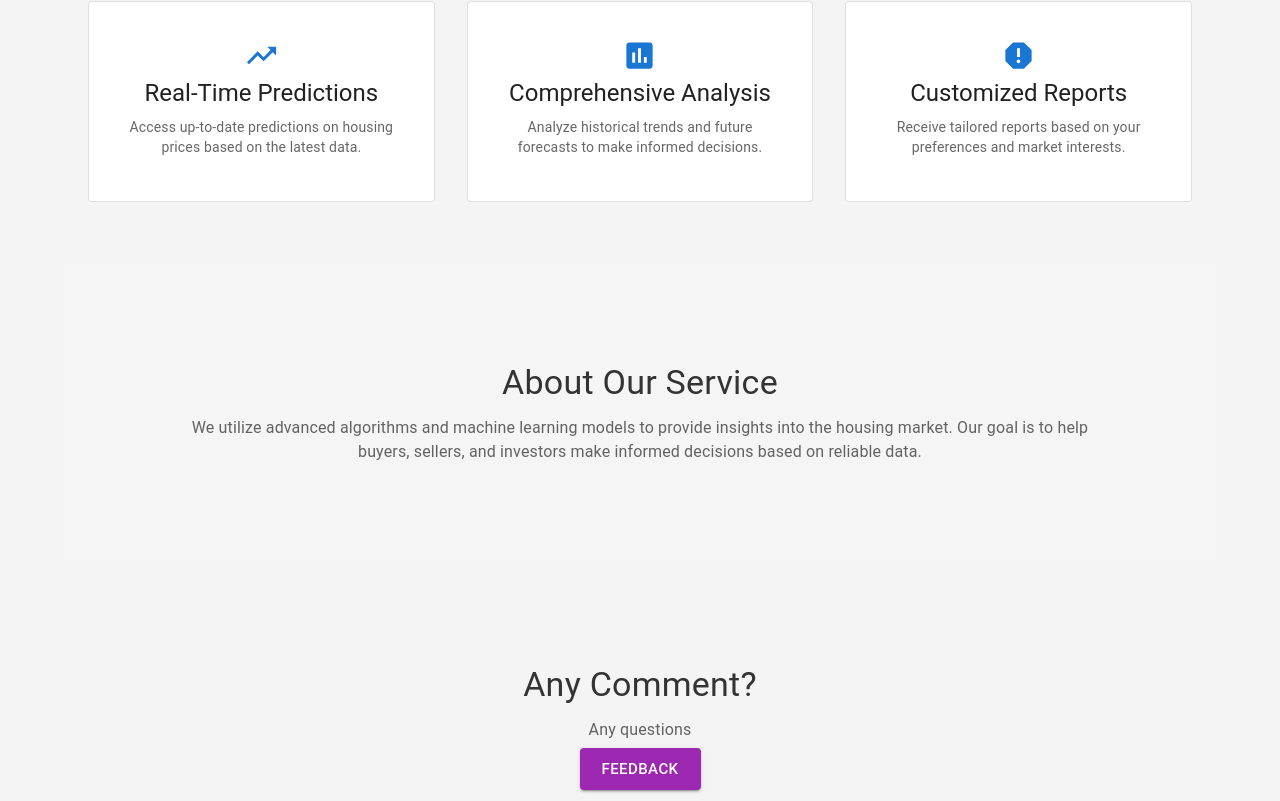
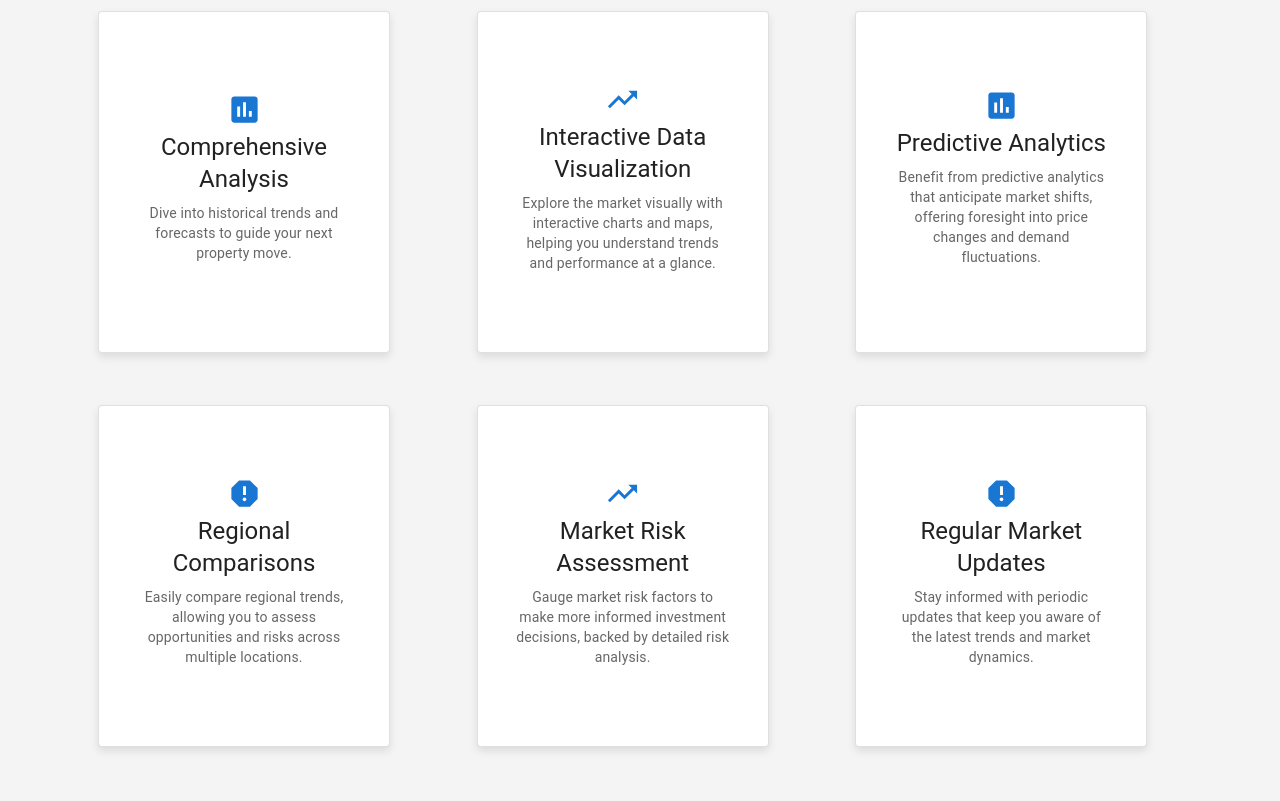
Before and after one commit to buntrylay/Web-Development, a React (Create React App) app: page / in a window 1280 px wide. Shown: the part 479-1280 px from the top of the page. Built offline with nearby package versions, Linux system fonts and the light colour scheme; the HTML template or start-up script is replaced by a standard one.

Commit message:
Home page adjustment

```diff
--- a/src/Home.css
+++ b/src/Home.css
@@ -48,13 +48,48 @@
 }
 
 .features {
+  display: flex;
+  justify-content: center;
+  align-items: stretch; /* Ensures all cards align and stretch evenly */
   padding: 60px 0;
+  flex-wrap: wrap; /* Allows wrapping on smaller screens */
 }
 
 .feature-card {
+  width: 250px; /* Fixed width for all cards */
+  height: 300px; /* Fixed height for uniformity */
+  display: flex;
+  flex-direction: column; /* Ensures content aligns vertically */
+  justify-content: center; /* Centers content vertically */
+  align-items: center; /* Centers content horizontally */
   text-align: center;
   padding: 20px;
+  margin: 10px;
+  transition: transform 0.3s ease;
+  background-color: white;
+  box-shadow: 0px 4px 8px rgba(0, 0, 0, 0.1); /* Optional: add a shadow for visual depth */
 }
+
+.feature-card:hover {
+  transform: scale(1.1); /* Scale effect on hover */
+  background-color: azure;
+}
+
+/* Responsive adjustments */
+@media (max-width: 1200px) {
+  .feature-card {
+    width: 250px;
+    height: 300px;
+  }
+}
+
+@media (max-width: 768px) {
+  .feature-card {
+    width: 100%; /* Full width on small screens */
+    height: auto; /* Let height adjust for smaller screens */
+  }
+}
+
 
 .about {
   background-color: #f5f5f5;
--- a/src/Home.js
+++ b/src/Home.js
@@ -18,12 +18,12 @@ const Home = () => {
             Predicting the Housing Market
           </Typography>
           <Typography variant="subtitle1" component="p" className="hero-subtitle">
-            Your trusted source for accurate housing market predictions and insights.
+            Accurate, data-driven insights to help you make smarter housing decisions.
           </Typography>
           <Link to="/Uploadapp" style={{ textDecoration: 'none' }}>
-          <Button variant="contained" color="secondary" size="large" className="cta-button">
-            Get Started
-          </Button>
+            <Button variant="contained" color="secondary" size="large" className="cta-button">
+              Get Started
+            </Button>
           </Link>
         </Container>
       </section>
@@ -38,12 +38,25 @@ const Home = () => {
             <Grid item xs={12} md={4}>
               <Card className="feature-card" variant="outlined">
                 <CardContent>
+                  <AssessmentIcon color="primary" fontSize="large" />
+                  <Typography variant="h5" component="h3" gutterBottom>
+                    Comprehensive Analysis
+                  </Typography>
+                  <Typography variant="body2" color="textSecondary">
+                    Dive into historical trends and forecasts to guide your next property move.
+                  </Typography>
+                </CardContent>
+              </Card>
+            </Grid>
+            <Grid item xs={12} md={4}>
+              <Card className="feature-card" variant="outlined">
+                <CardContent>
                   <TrendingUpIcon color="primary" fontSize="large" />
                   <Typography variant="h5" component="h3" gutterBottom>
-                    Real-Time Predictions
+                    Interactive Data Visualization
                   </Typography>
                   <Typography variant="body2" color="textSecondary">
-                    Access up-to-date predictions on housing prices based on the latest data.
+                    Explore the market visually with interactive charts and maps, helping you understand trends and performance at a glance.
                   </Typography>
                 </CardContent>
               </Card>
@@ -53,10 +66,10 @@ const Home = () => {
                 <CardContent>
                   <AssessmentIcon color="primary" fontSize="large" />
                   <Typography variant="h5" component="h3" gutterBottom>
-                    Comprehensive Analysis
+                    Predictive Analytics
                   </Typography>
                   <Typography variant="body2" color="textSecondary">
-                    Analyze historical trends and future forecasts to make informed decisions.
+                    Benefit from predictive analytics that anticipate market shifts, offering foresight into price changes and demand fluctuations.
                   </Typography>
                 </CardContent>
               </Card>
@@ -66,10 +79,36 @@ const Home = () => {
                 <CardContent>
                   <ReportIcon color="primary" fontSize="large" />
                   <Typography variant="h5" component="h3" gutterBottom>
-                    Customized Reports
+                    Regional Comparisons
                   </Typography>
                   <Typography variant="body2" color="textSecondary">
-                    Receive tailored reports based on your preferences and market interests.
+                    Easily compare regional trends, allowing you to assess opportunities and risks across multiple locations.
+                  </Typography>
+                </CardContent>
+              </Card>
+            </Grid>
+            <Grid item xs={12} md={4}>
+              <Card className="feature-card" variant="outlined">
+                <CardContent>
+                  <TrendingUpIcon color="primary" fontSize="large" />
+                  <Typography variant="h5" component="h3" gutterBottom>
+                    Market Risk Assessment
+                  </Typography>
+                  <Typography variant="body2" color="textSecondary">
+                    Gauge market risk factors to make more informed investment decisions, backed by detailed risk analysis.
+                  </Typography>
+                </CardContent>
+              </Card>
+            </Grid>
+            <Grid item xs={12} md={4}>
+              <Card className="feature-card" variant="outlined">
+                <CardContent>
+                  <ReportIcon color="primary" fontSize="large" />
+                  <Typography variant="h5" component="h3" gutterBottom>
+                    Regular Market Updates
+                  </Typography>
+                  <Typography variant="body2" color="textSecondary">
+                    Stay informed with periodic updates that keep you aware of the latest trends and market dynamics.
                   </Typography>
                 </CardContent>
               </Card>
@@ -85,8 +124,7 @@ const Home = () => {
             About Our Service
           </Typography>
           <Typography variant="body1" color="textSecondary">
-            We utilize advanced algorithms and machine learning models to provide insights into the housing market.
-            Our goal is to help buyers, sellers, and investors make informed decisions based on reliable data.
+          Leveraging advanced algorithms and cutting-edge machine learning models, we analyze vast sets of historical and real-time data to bring transparency and clarity to housing market trends. By examining patterns in pricing, demand, and market performance, our platform offers precise insights that cater to all types of market participants—whether you're a first-time buyer, a seasoned investor, or a real estate professional.
           </Typography>
         </Container>
       </section>
@@ -95,15 +133,15 @@ const Home = () => {
       <section className="cta">
         <Container maxWidth="md" style={{ textAlign: 'center', padding: '40px 0' }}>
           <Typography variant="h4" component="h2" gutterBottom>
-            Any Comment?
+            Have Questions or Feedback?
           </Typography>
           <Typography variant="body1" color="textSecondary" gutterBottom>
-            Any questions
+            We're here to help! Reach out with any comments or inquiries.
           </Typography>
           <Link to="/ContactUs" style={{ textDecoration: 'none' }}>
-          <Button variant="contained" color="secondary" size="large" className="cta-button">
-            Feedback
-          </Button>
+            <Button variant="contained" color="secondary" size="large" className="cta-button">
+              Share Feedback
+            </Button>
           </Link>
         </Container>
       </section>
```
Also changed, not shown: 1 other file (tests, documents, lock files or other folders).
